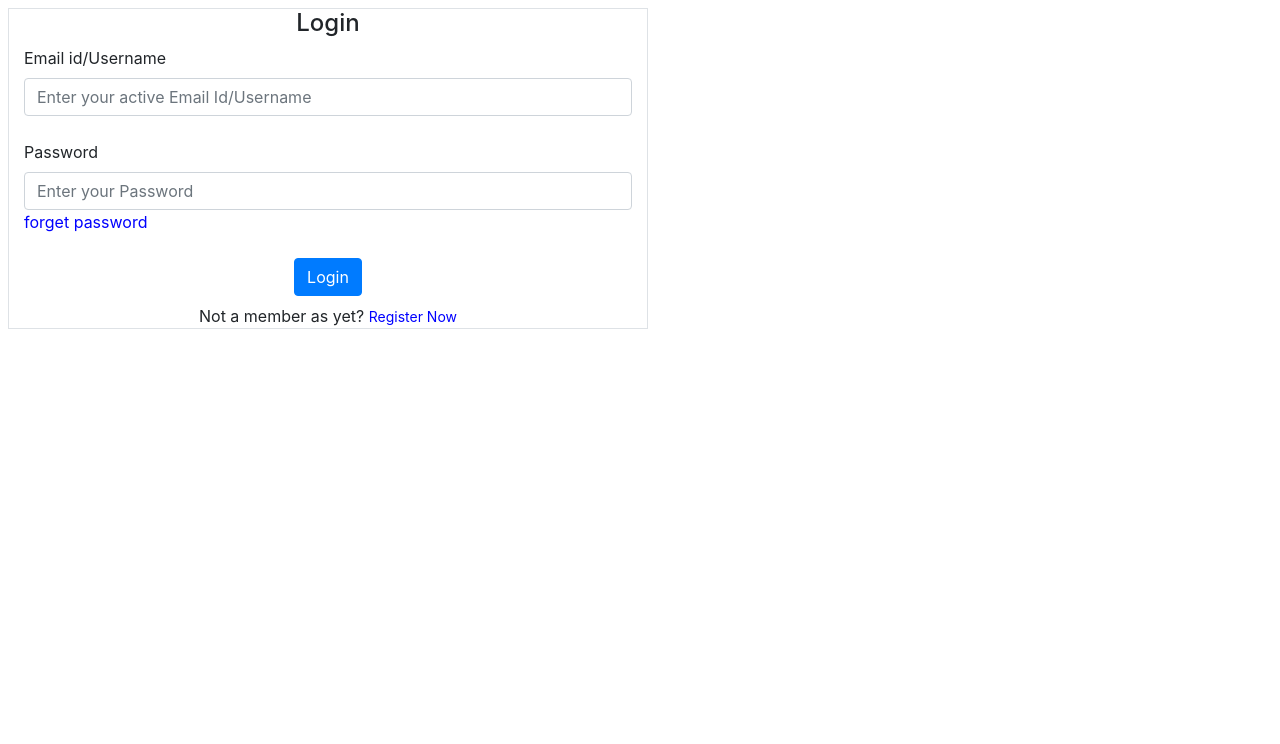
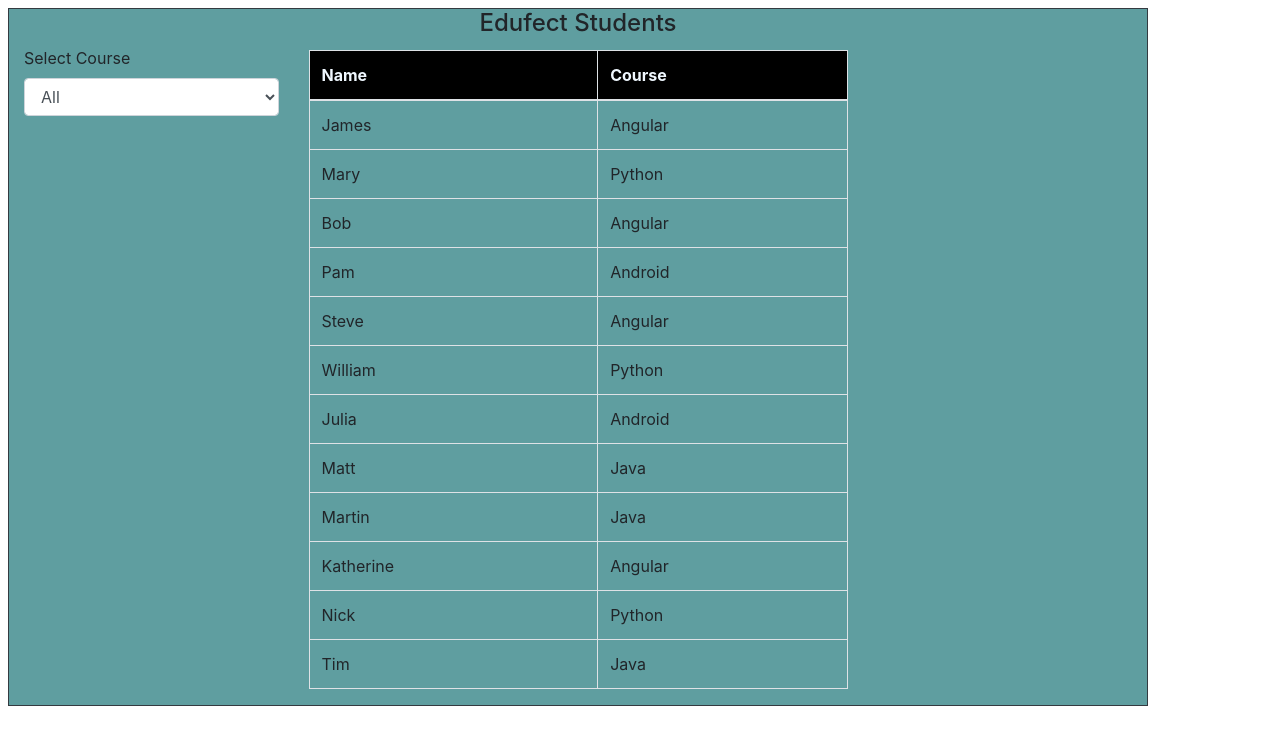
Before and after one commit to SurbhiBisarwal/welcome, an Angular app: page / in a window 1280 px wide. Shown: the top 744 px of the page. Built offline with nearby package versions, Linux system fonts and the light colour scheme.

Commit message:
Filter students based on the selected course    NG-A5#4

```diff
--- a/src/app/app.component.html
+++ b/src/app/app.component.html
@@ -1,36 +1,40 @@
-<div class="container m-2 border w-50">
-  <h4 class="text-center">Login</h4>
-  <div>
-    <label>Email id/Username</label><br />
-    <input
-      class="form-control"
-      type="text"
-      placeholder="Enter your active Email Id/Username"
-      [(ngModel)]="email"
-      (focus)="event('focus in')"
-      (focusout)="validateField('email')"
-    />
-    <div *ngIf="showEmailError" class="text-danger">
-      Please enter your Email Id/Username
+<div
+  class="container m-2 border border-dark"
+  style="background-color: cadetblue"
+>
+  <h4 class="text-center">Edufect Students</h4>
+
+  <div class="row">
+    <div class="form-group col-3">
+      <label for="courseSelect">Select Course</label>
+      <select
+        class="form-control"
+        id="courseSelect"
+        [(ngModel)]="selectedCourse"
+      >
+        <option *ngFor="let course of courses" [value]="course">
+          {{ course }}
+        </option>
+      </select>
     </div>
-    <br />
-    <label>Password</label><br />
-    <input
-      class="form-control"
-      type="password"
-      placeholder="Enter your Password"
-      [(ngModel)]="password"
-      (focus)="event('p focus in')"
-      (focusout)="validateField('password')"
-    />
-    <div *ngIf="showPasswordError" class="text-danger">
-      Please enter your password
-    </div>
-    <p style="color: blue">forget password</p>
-    <div class="text-center">
-      <button class="btn btn-primary m-2">Login</button><br />
-      Not a member as yet?
-      <small style="color: blue">Register Now</small>
+    <div class="col-6">
+      <table class="table table-bordered mt-1">
+        <thead>
+          <tr style="background-color: black; color: aliceblue">
+            <th>Name</th>
+            <th>Course</th>
+          </tr>
+        </thead>
+        <tbody>
+          <tr
+            *ngFor="let student of filteredStudents"
+            style="background-color: aquamarine border border-dark"
+          >
+            <td>{{ student.name }}</td>
+            <td>{{ student.course }}</td>
+          </tr>
+        </tbody>
+      </table>
     </div>
   </div>
 </div>
--- a/src/app/app.component.ts
+++ b/src/app/app.component.ts
@@ -5,31 +5,30 @@ import { Component } from "@angular/core";
   styleUrls: ["./app.component.scss"],
 })
 export class AppComponent {
-  email: string = "";
-  password: string = "";
-  showEmailError: boolean = false;
-  showPasswordError: boolean = false;
+  courses: string[] = ["All", "Angular", "Python", "Java", "Spring Boot"];
+  students: { name: string; course: string }[] = [
+    { name: "James", course: "Angular" },
+    { name: "Mary", course: "Python" },
+    { name: "Bob", course: "Angular" },
+    { name: "Pam", course: "Android" },
+    { name: "Steve", course: "Angular" },
+    { name: "William", course: "Python" },
+    { name: "Julia", course: "Android" },
+    { name: "Matt", course: "Java" },
+    { name: "Martin", course: "Java" },
+    { name: "Katherine", course: "Angular" },
+    { name: "Nick", course: "Python" },
+    { name: "Tim", course: "Java" },
+  ];
 
-  // Event handling method
-  event(s: string) {
-    console.log(s);
-  }
+  selectedCourse: string = "All";
 
-  // Method to validate fields on focusout
-  validateField(field: string) {
-    if (field === "email") {
-      this.showEmailError = this.email.trim() === "";
-    } else if (field === "password") {
-      this.showPasswordError = this.password.trim() === "";
+  get filteredStudents() {
+    if (this.selectedCourse === "All") {
+      return this.students;
     }
-  }
-
-  // Method to reset error state on focus
-  resetError(field: string) {
-    if (field === "email") {
-      this.showEmailError = false;
-    } else if (field === "password") {
-      this.showPasswordError = false;
-    }
+    return this.students.filter(
+      (student) => student.course === this.selectedCourse
+    );
   }
 }
```
